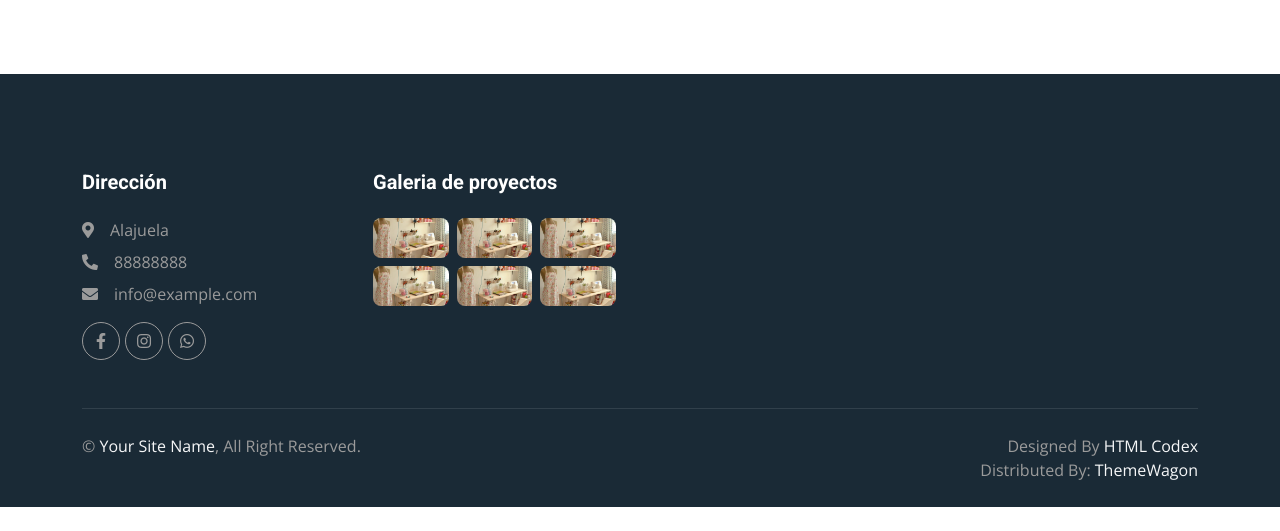
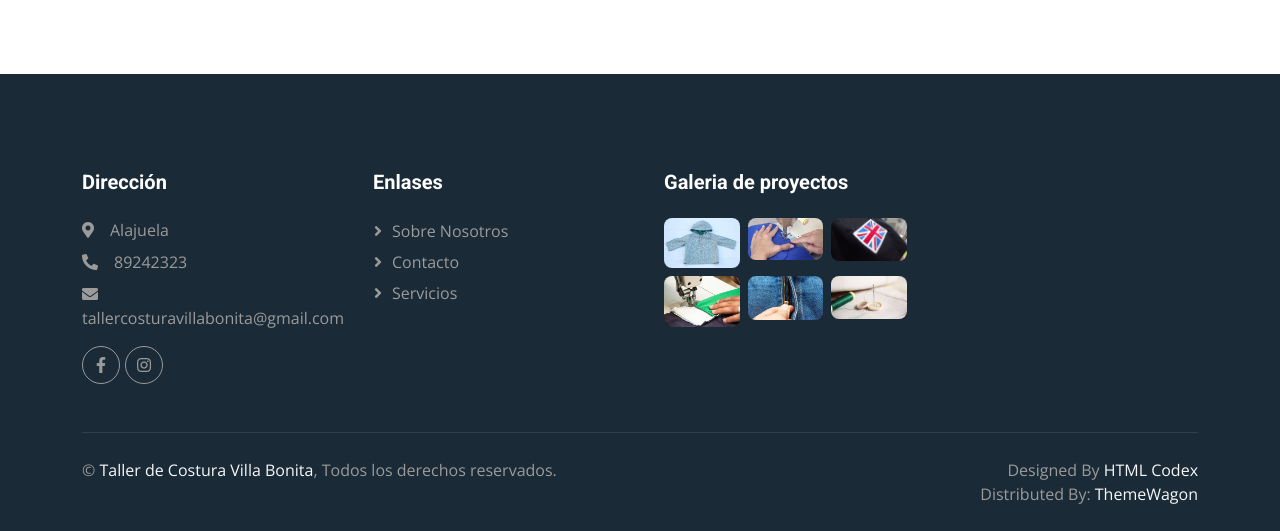
Before and after one commit to luisda0412/Taller-de-Costura, a plain HTML site: page contacto.html in a window 1280 px wide. Shown: the part 1271-1802 px from the top of the page. Before the commit the page ends 1778 px from the top, so only its background shows below. Drawn offline with nearby package versions, Linux system fonts and the light colour scheme.

Commit message:
imagenes y cambio de footer

```diff
--- a/contacto.html
+++ b/contacto.html
@@ -3,7 +3,7 @@
 
 <head>
     <meta charset="utf-8">
-    <title>Solartec - Renewable Energy Website Template</title>
+    <title>Taller de Costura Villa Bonita</title>
     <meta content="width=device-width, initial-scale=1.0" name="viewport">
     <meta content="" name="keywords">
     <meta content="" name="description">
@@ -97,7 +97,7 @@
                         <a href="404.html" class="dropdown-item">404 Page</a>
                     </div>
                 </div>
-                <a href="contact.html" class="nav-item nav-link active">Ubicación</a>
+                <a href="contact.html" class="nav-item nav-link active">Contacto</a>
             </div>
         </div>
     </nav>
@@ -172,34 +172,41 @@
                 <div class="col-lg-3 col-md-6">
                     <h5 class="text-white mb-4">Dirección</h5>
                     <p class="mb-2"><i class="fa fa-map-marker-alt me-3"></i>Alajuela</p>
-                    <p class="mb-2"><i class="fa fa-phone-alt me-3"></i>88888888</p>
-                    <p class="mb-2"><i class="fa fa-envelope me-3"></i>info@example.com</p>
+                    <p class="mb-2"><i class="fa fa-phone-alt me-3"></i>89242323</p>
+                    <p class="mb-2"><i class="fa fa-envelope me-3"></i>tallercosturavillabonita@gmail.com</p>
                     <div class="d-flex pt-2">
                         <a class="btn btn-square btn-outline-light btn-social" href=""><i class="fab fa-facebook-f"></i></a>
                         <a class="btn btn-square btn-outline-light btn-social" href=""><i class="fab fa-instagram"></i></a>
-                        <a class="btn btn-square btn-outline-light btn-social" href=""><i class="fab fa-whatsapp"></i></a>
                     </div>
                 </div>
+
+                <div class="col-lg-3 col-md-6">
+                    <h5 class="text-white mb-4">Enlases</h5>
+                    <a class="btn btn-link" href="">Sobre Nosotros</a>
+                    <a class="btn btn-link" href="">Contacto</a>
+                    <a class="btn btn-link" href="">Servicios</a>
+                </div>
+
                 <div class="col-lg-3 col-md-6">
                     <h5 class="text-white mb-4">Galeria de proyectos</h5>
                     <div class="row g-2">
                         <div class="col-4">
-                            <img class="img-fluid rounded" src="img/tallercostura1.jpg" alt="">
+                            <img class="img-fluid rounded" src="img/abrigo1.jpg" alt="">
                         </div>
                         <div class="col-4">
-                            <img class="img-fluid rounded" src="img/tallercostura1.jpg" alt="">
+                            <img class="img-fluid rounded" src="img/pantas.jpg" alt="">
                         </div>
                         <div class="col-4">
-                            <img class="img-fluid rounded" src="img/tallercostura1.jpg" alt="">
+                            <img class="img-fluid rounded" src="img/parches.jpg" alt="">
                         </div>
                         <div class="col-4">
-                            <img class="img-fluid rounded" src="img/tallercostura1.jpg" alt="">
+                            <img class="img-fluid rounded" src="img/uniformes.jpg" alt="">
                         </div>
                         <div class="col-4">
-                            <img class="img-fluid rounded" src="img/tallercostura1.jpg" alt="">
+                            <img class="img-fluid rounded" src="img/cierres.jpg" alt="">
                         </div>
                         <div class="col-4">
-                            <img class="img-fluid rounded" src="img/tallercostura1.jpg" alt="">
+                            <img class="img-fluid rounded" src="img/botones.jpg" alt="">
                         </div>
                     </div>
                 </div>
@@ -209,7 +216,7 @@
             <div class="copyright">
                 <div class="row">
                     <div class="col-md-6 text-center text-md-start mb-3 mb-md-0">
-                        &copy; <a href="#">Your Site Name</a>, All Right Reserved.
+                        &copy; <a href="#">Taller de Costura Villa Bonita</a>, Todos los derechos reservados.
                     </div>
                     <div class="col-md-6 text-center text-md-end">
                         <!--/*** This template is free as long as you keep the footer author’s credit link/attribution link/backlink. If you'd like to use the template without the footer author’s credit link/attribution link/backlink, you can purchase the Credit Removal License from "https://htmlcodex.com/credit-removal". Thank you for your support. ***/-->
```
Also changed, not shown: img/abrigo.jpg (added), img/abrigo1.jpg (added), img/botones.jpg (added), img/cierres.jpg (added), img/pantas.jpg (added), img/parches.jpg (added), img/uniformes.jpg (added).
